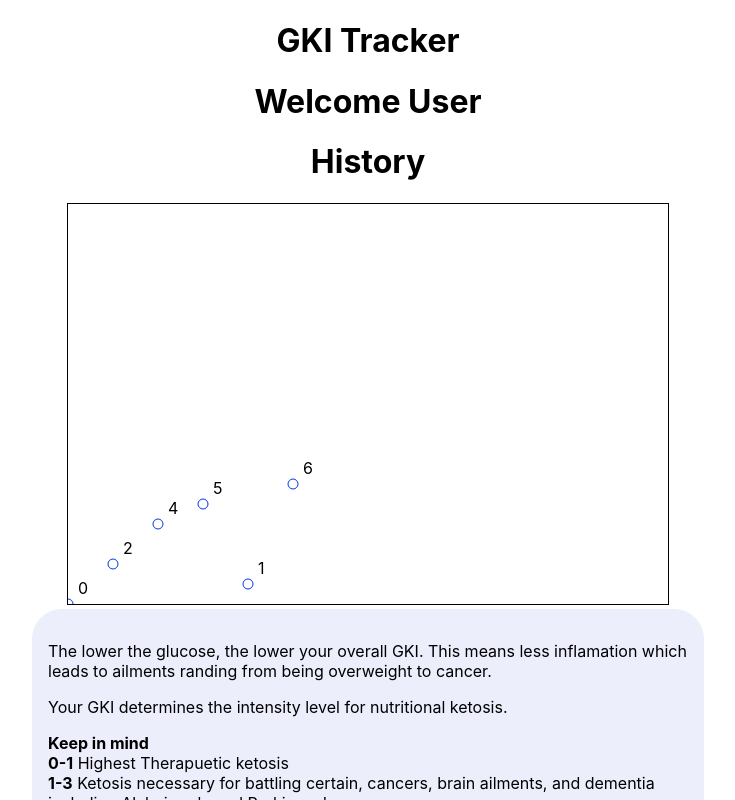
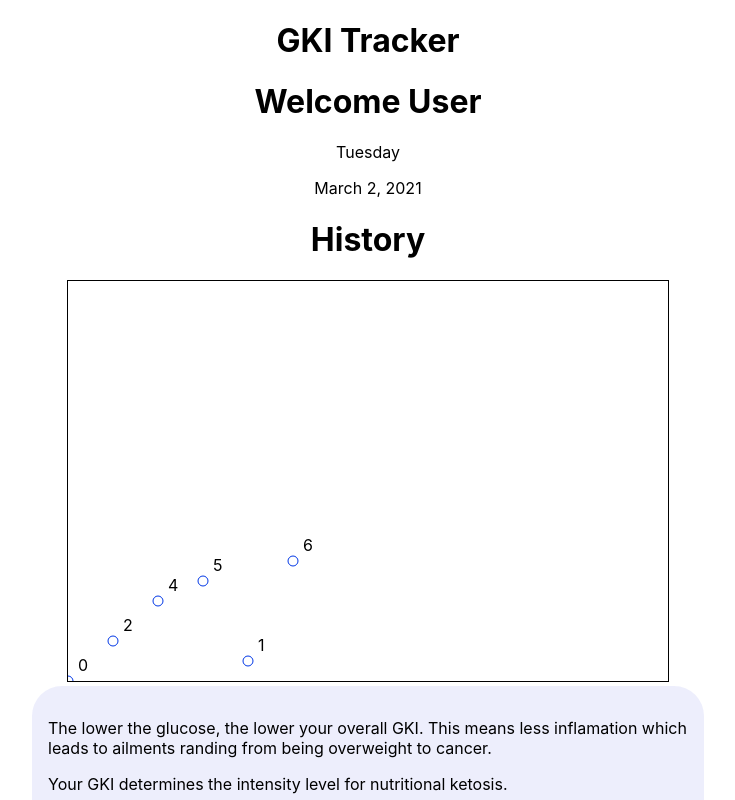
Before and after one commit to zbarovsky/GKI-tracker, a React (Create React App) app: page /profile in a window 1280 px wide. Shown: the top 800 px of the page, without its empty margins (272-1007 px from the left). Built offline with nearby package versions, Linux system fonts and the light colour scheme.

Commit message:
added functionality to show date and day of week

```diff
--- /dev/null
+++ b/src/components/profile/date.jsx
@@ -0,0 +1,103 @@
+import { getAllByPlaceholderText } from '@testing-library/react'
+import {useState, useEffect} from 'react'
+
+export const DisplayDate = () => {
+
+    const [day, setDay] = useState("")
+    const [date, setDate] = useState(null)
+    const [month, setMonth] = useState(null)
+    const [nameMonth, setNameMonth] = useState('')
+    const [year, setYear] = useState(null)
+
+
+    useEffect(() => {
+        getDate()
+    })
+
+    function getDate() {
+        let newDate = new Date()
+        setDate(newDate.getDate())
+        setMonth(newDate.getMonth() +1)
+        setYear(newDate.getFullYear())
+        calculateDay()
+        calculateMonth()
+    }
+
+    function calculateDay() {
+        switch(date) {
+            case 0:
+                setDay("Sunday")
+                break;
+            case 1:
+                setDay("Monday")
+                break;
+            case 2:
+                setDay("Tuesday")
+                break;
+            case 3:
+                setDay("Wednesday")
+                break;
+            case 4:
+                setDay("Thursday")
+                break;
+            case 5:
+                setDay("Friday")
+                break;
+            case 6:
+                setDay("Saturday")
+                break;
+            default:
+                setDay("Error")
+        }
+    }
+
+    function calculateMonth() {
+        switch(month) {
+            case 1:
+                setNameMonth("January")
+                break;
+            case 2:
+                setNameMonth("February")
+                break;
+            case 3:
+                setNameMonth("March")
+                break;
+            case 4:
+                setNameMonth("April")
+                break;
+            case 5:
+                setNameMonth("May")
+                break;
+            case 6:
+                setNameMonth("June")
+                break;
+            case 7:
+                setNameMonth("July")
+                break;
+            case 8:
+                setNameMonth("August")
+                break;
+            case 9:
+                setNameMonth("September")
+                break;
+            case 10:
+                setNameMonth("October")
+                break;
+            case 11:
+                setNameMonth("November")
+                break;
+            case 12:
+                setNameMonth("December")
+                break;
+        }
+
+    }
+
+
+    return (
+        <div>
+            <p>{day}</p>
+            <p>{nameMonth} {date}, {year}</p>
+        </div>
+    )
+}
--- a/src/components/profile/profile.jsx
+++ b/src/components/profile/profile.jsx
@@ -1,6 +1,7 @@
 import {Graph} from './graph';
 import {GkiResults} from './gkiResults'
 import {Explination} from './explination'
+import {DisplayDate} from './date'
 
 export const Profile = (props) => {
     //console.log(props.location.state)
@@ -8,6 +9,7 @@ export const Profile = (props) => {
     return (
         <div>
             <h1>Welcome User</h1>
+            <DisplayDate />
             {/* <GkiResults /> */}
             <Graph />
             <Explination />
```
